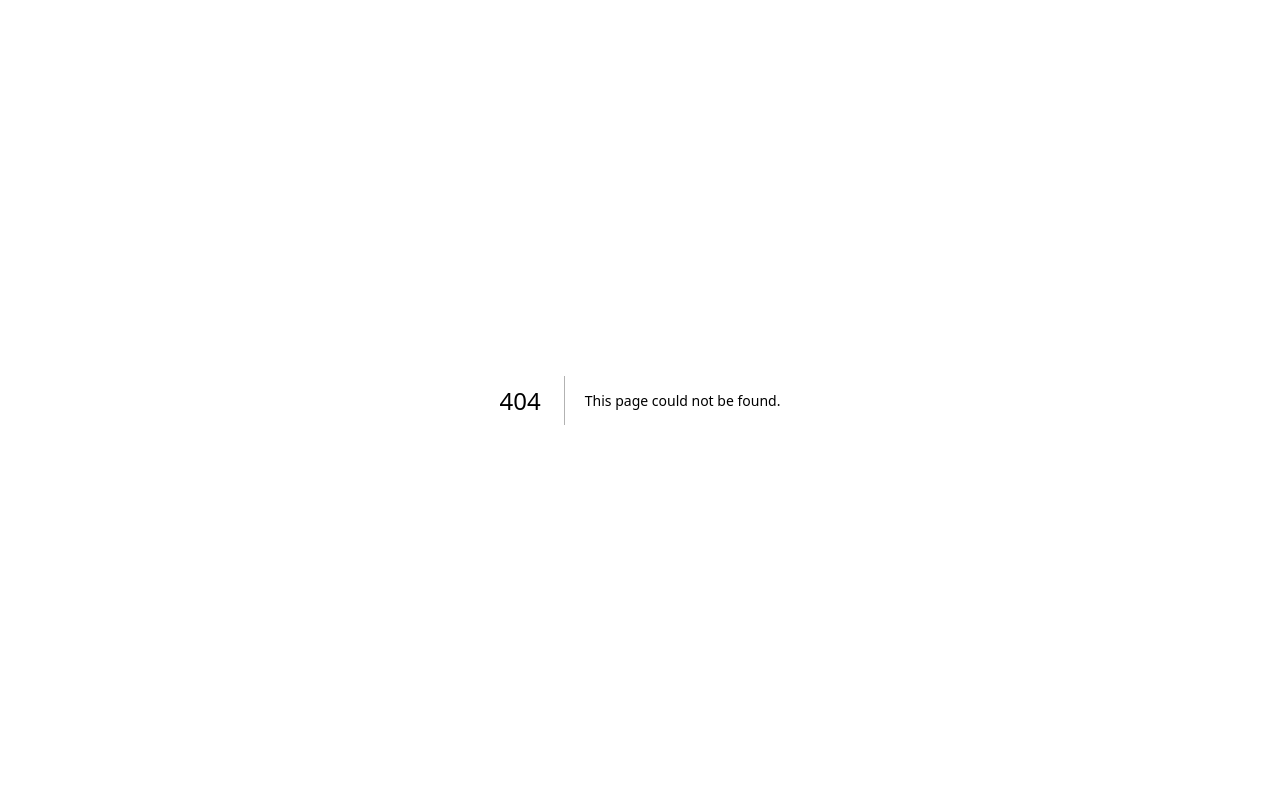
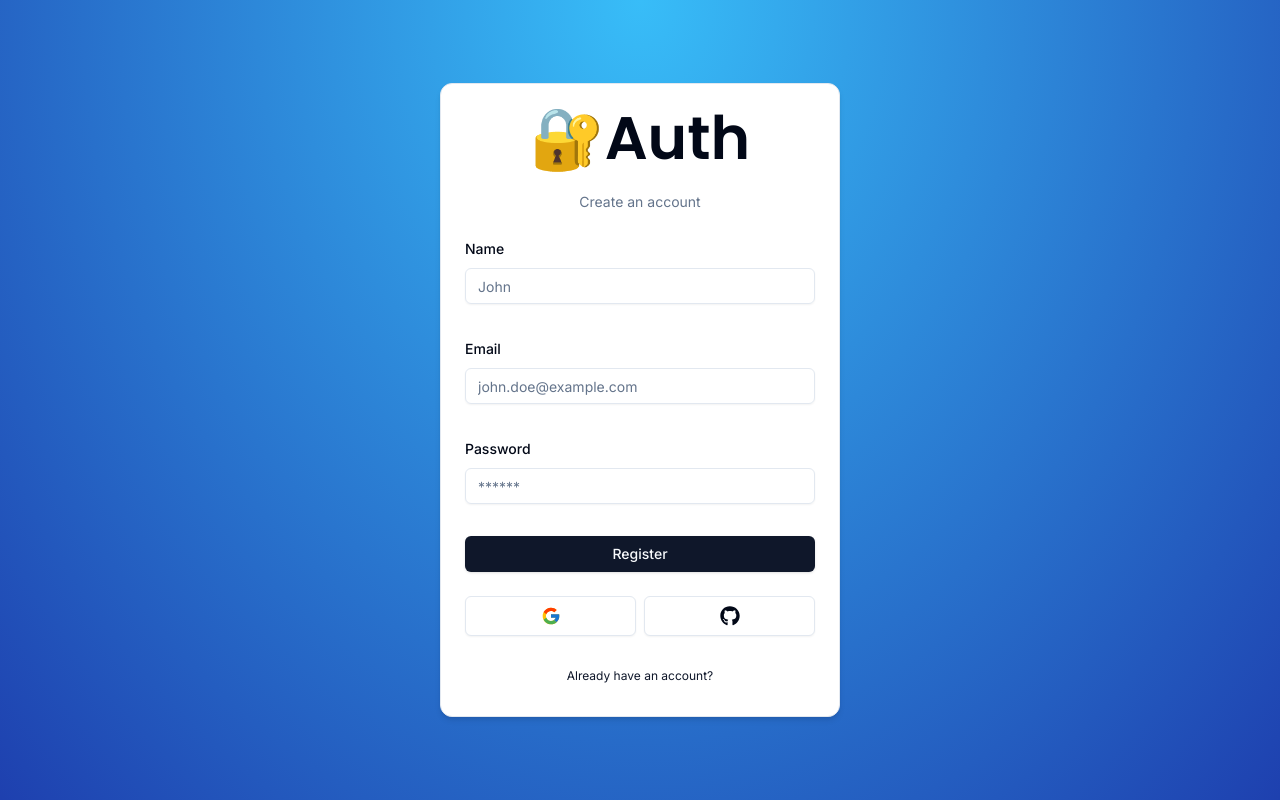
Before and after one commit to lehuy299/auth-tutorial, a Next.js app: page /auth/register in a window 1280 px wide. Before the commit this address had no page. Built offline with nearby package versions, Linux system fonts and the light colour scheme.

Commit message:
reg form final

```diff
--- /dev/null
+++ b/actions/register.ts
@@ -0,0 +1,14 @@
+"use server"
+
+import * as z from "zod";
+import { RegisterSchema } from "@/schemas";
+
+export const register = async (values: z.infer<typeof RegisterSchema>) => {
+    const validatedFields = RegisterSchema.safeParse(values);
+
+    if (!validatedFields.success) {
+        return { error: "Invalid fields!" }
+    }
+
+    return { success: "Email sent!" }
+};
--- /dev/null
+++ b/app/auth/register/page.tsx
@@ -0,0 +1,10 @@
+import { RegisterForm } from '@/components/auth/register-form'
+
+const RegisterPage = ({
+}: RegisterFormProps) => {
+    return (
+        <RegisterForm/>
+    )
+}
+
+export default RegisterPage;
--- a/components/auth/header.tsx
+++ b/components/auth/header.tsx
@@ -21,7 +21,7 @@
             )}>
                 🔐Auth
             </h1>
-            <p className='text-lg text-white'>
+            <p className='text-sm text-muted-foreground'>
                 {label}
             </p>
         </div>
--- /dev/null
+++ b/components/auth/register-form.tsx
@@ -0,0 +1,100 @@
+"use client"
+
+import { useState, useTransition } from "react";
+import * as z from "zod";
+import { zodResolver } from "@hookform/resolvers/zod";
+import { useForm } from "react-hook-form";
+import CardWrapper from "./card-wrapper";
+import { RegisterSchema } from "@/schemas";
+import { FormControl, FormField, FormItem, FormLabel, Form, FormMessage } from "@/components/ui/form";
+import { Input } from "@/components/ui/input";
+import { Button } from "@/components/ui/button";
+import FormError from "@/components/form-error";
+import FormSuccess from "@/components/form-success";
+import { register } from "@/actions/register";
+
+type RegisterSchema = z.infer<typeof RegisterSchema>
+
+export const RegisterForm = () => {
+    const [isPending, startTransition] = useTransition();
+    const [error, setError] = useState<string | undefined>("");
+    const [success, setSuccess] = useState<string | undefined>("");
+
+    const form = useForm<RegisterSchema>({
+        resolver: zodResolver(RegisterSchema),
+        defaultValues: {
+            email: "",
+            password: ""
+        }
+    });
+
+    const onSubmit = (values: RegisterSchema) => {
+        setSuccess("");
+        setError("");
+        startTransition(() => {
+            register(values)
+                .then((data) => {
+                    setSuccess(data.success);
+                    setError(data.error);
+                })
+        });
+    };
+
+    return (
+        <CardWrapper
+            headerLabel="Create an account"
+            backButtonLabel="Already have an account?"
+            backButtonHref="/auth/login"
+            showSocial
+        >
+            <Form {...form}>
+                <form onSubmit={form.handleSubmit(onSubmit)} className="space-y-8">
+                    <FormField
+                        control={form.control}
+                        name="name"
+                        render={({ field }) => (
+                            <FormItem>
+                                <FormLabel>Name</FormLabel>
+                                <FormControl>
+                                    <Input placeholder="John" {...field} />
+                                </FormControl>
+                                <FormMessage />
+                            </FormItem>
+                        )}
+                    />
+                    <FormField
+                        control={form.control}
+                        name="email"
+                        render={({ field }) => (
+                            <FormItem>
+                                <FormLabel>Email</FormLabel>
+                                <FormControl>
+                                    <Input placeholder="john.doe@example.com" type="email" {...field} />
+                                </FormControl>
+                                <FormMessage />
+                            </FormItem>
+                        )}
+                    />
+                    <FormField
+                        control={form.control}
+                        name="password"
+                        render={({ field }) => (
+                            <FormItem>
+                                <FormLabel>Password</FormLabel>
+                                <FormControl>
+                                    <Input placeholder="******" type="password" {...field} />
+                                </FormControl>
+                                <FormMessage />
+                            </FormItem>
+                        )}
+                    />
+                    <FormError message={error} />
+                    <FormSuccess message={success} />
+                    <Button type="submit" className="w-full">
+                        Register
+                    </Button>
+                </form>
+            </Form>
+        </CardWrapper>
+    )
+}
--- a/schemas/index.ts
+++ b/schemas/index.ts
@@ -8,3 +8,15 @@
         message: "Password is required"
     })
 });
+
+export const RegisterSchema = z.object({
+    name: z.string().min(1, {
+        message: "Name is required"
+    }),
+    email: z.string().email({
+        message: "Email is required"
+    }),
+    password: z.string().min(6, {
+        message: "Minimun 6 characters required"
+    })
+});
```
Also changed, not shown: actions/login.ts (line endings or trailing spaces).
